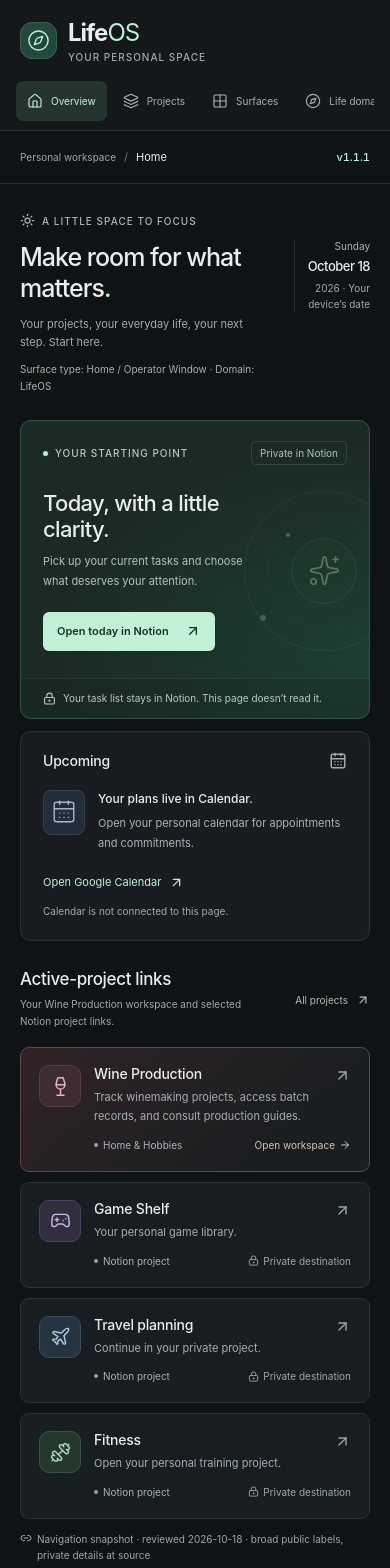
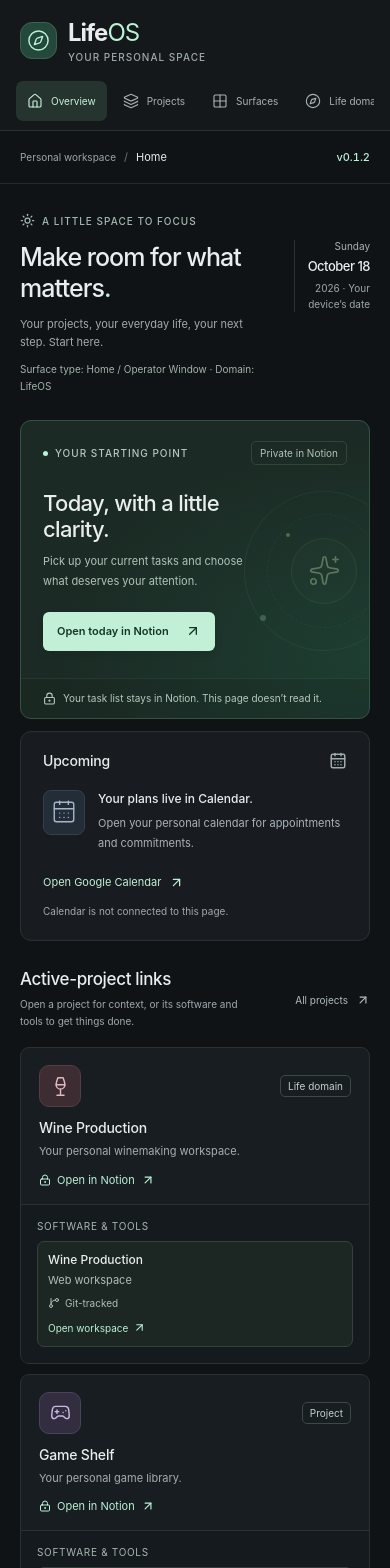
Before and after one commit to Hyrad/lifeos-home, a React (Vite) app: page / in a window 390 px wide. Shown: the top 1568 px of the page. Built offline with nearby package versions, Linux system fonts and the light colour scheme.

Commit message:
Distinguish projects from software tools in Home v0.1.2

```diff
--- a/package.json
+++ b/package.json
@@ -1,7 +1,7 @@
 {
   "name": "lifeos-home",
   "private": true,
-  "version": "1.1.1",
+  "version": "0.1.2",
   "type": "module",
   "packageManager": "pnpm@11.25.0",
   "engines": {
--- a/src/App.tsx
+++ b/src/App.tsx
@@ -6,6 +6,7 @@
   CalendarDays,
   Check,
   ChevronDown,
+  GitBranch,
   ExternalLink,
   Link2,
   LockKeyhole,
@@ -15,7 +16,6 @@
   Sun,
   X,
   Zap,
-  Wine,
 } from "lucide-react";
 import {
   domains,
@@ -25,7 +25,7 @@
   sources,
   surfaces,
 } from "./data/navigation";
-import type { Destination } from "./data/navigation";
+import type { ProjectDestination } from "./data/navigation";
 import {
   External,
   IconBox,
@@ -34,7 +34,6 @@
   Topbar,
   Footer,
 } from "./components/Shared";
-import { winePageURL } from "./data/modules";
 
 function useLocalDate() {
   const [date, setDate] = useState(() => new Date());
@@ -50,24 +49,60 @@
   return date;
 }
 
-function DestinationCard({ item }: { item: Destination }) {
+function ProjectCard({ item }: { item: ProjectDestination }) {
   return (
-    <External href={item.href} className="project-card">
+    <article className="project-card" aria-label={`${item.title} workspace`}>
+      <External href={item.href} className="project-entry">
         <div className="card-top">
           <IconBox icon={item.icon} tone={item.tone} />
-        <ArrowUpRight size={17} className="outbound" aria-hidden="true" />
+          <span className="project-kind">{item.workspaceKind}</span>
         </div>
         <h3>{item.title}</h3>
         <p>{item.description}</p>
-      <span className="card-bottom">
-        <span className="subtle-dot" />
-        Notion project
-        <span className="private-label">
-          <LockKeyhole size={11} aria-hidden="true" />
-          Private destination
-        </span>
+        <span className="project-access">
+          <LockKeyhole size={12} aria-hidden="true" />
+          Open in Notion
+          <ArrowUpRight size={14} aria-hidden="true" />
         </span>
       </External>
+      <div className="project-tools">
+        <p className="tool-section-label">Software &amp; tools</p>
+        {item.tools.length ? (
+          <ul className="tool-list">
+            {item.tools.map((tool) => {
+              const content = (
+                <>
+                  <span className="tool-title">{tool.title}</span>{" "}
+                  <span className="tool-kind">{tool.kind}</span>{" "}
+                  <span className="tool-tracking">
+                    <GitBranch size={12} aria-hidden="true" /> Git-tracked
+                  </span>{" "}
+                  <span className="tool-action">
+                    {tool.href ? "Open workspace" : "Access through project"}
+                    <ArrowUpRight size={13} aria-hidden="true" />
+                  </span>
+                </>
+              );
+              return (
+                <li key={tool.title}>
+                  {tool.href ? (
+                    <a href={tool.href} className="tool-link">
+                      {content}
+                    </a>
+                  ) : (
+                    <External href={item.href} className="tool-link">
+                      {content}
+                    </External>
+                  )}
+                </li>
+              );
+            })}
+          </ul>
+        ) : (
+          <p className="no-tools">No software linked yet.</p>
+        )}
+      </div>
+    </article>
   );
 }
 
@@ -218,44 +253,22 @@
             <SectionHeading
               id="projects-title"
               title="Active-project links"
-              subtitle="Your Wine Production workspace and selected Notion project links."
+              subtitle="Open a project for context, or its software and tools to get things done."
             >
               <External href={sources.projects} className="text-link secondary">
                 All projects <ArrowUpRight size={14} aria-hidden="true" />
               </External>
             </SectionHeading>
             <div className="project-grid">
-              <a href={winePageURL} className="project-card wine-home-card">
-                <div className="card-top">
-                  <IconBox icon={Wine} tone="rose" />
-                  <ArrowUpRight
-                    size={17}
-                    className="outbound"
-                    aria-hidden="true"
-                  />
-                </div>
-                <h3>Wine Production</h3>
-                <p>
-                  Track winemaking projects, access batch records, and consult
-                  production guides.
-                </p>
-                <span className="card-bottom">
-                  <span className="subtle-dot" />
-                  Home &amp; Hobbies
-                  <span className="private-label">
-                    Open workspace <ArrowRight size={12} aria-hidden="true" />
-                  </span>
-                </span>
-              </a>
-
               {projects.map((item) => (
-                <DestinationCard key={item.href} item={item} />
+                <ProjectCard key={item.href} item={item} />
               ))}
             </div>
             <p className="source-note">
               <Link2 size={12} aria-hidden="true" />
-              Navigation snapshot · reviewed {navigationReviewed} · broad public
-              labels, private details at source
+              Navigation snapshot · reviewed {navigationReviewed} · Git-tracked
+              identifies software, not live status. Private details stay at
+              source.
             </p>
           </section>
 
--- a/src/data/navigation.ts
+++ b/src/data/navigation.ts
@@ -22,6 +22,7 @@
   ShoppingCart,
 } from "lucide-react";
 import type { LucideIcon } from "lucide-react";
+import { winePageURL } from "./modules";
 
 // Public navigation allowlist. Only generic labels and destinations belong here.
 // Source: the existing Notion Home and Life Command Center; never a data export.
@@ -47,14 +48,40 @@
   tone: "mint" | "blue" | "lilac" | "amber" | "rose";
 }
 
-// Selected links listed in Notion Home, not a live list or a progress report.
-export const projects: Destination[] = [
+export interface ProjectTool {
+  title: string;
+  kind: "Software product" | "Tracker" | "Web workspace";
+  // Only a verified, approved app URL belongs here. Otherwise use its project.
+  href?: string;
+}
+
+export interface ProjectDestination extends Destination {
+  workspaceKind: "Project" | "Life domain";
+  tools: ProjectTool[];
+}
+
+// Selected canonical workspaces, not a live list or a progress report.
+// Git tracking is a classification, not a repository/deployment health check.
+export const projects: ProjectDestination[] = [
+  {
+    title: "Wine Production",
+    description: "Your personal winemaking workspace.",
+    href: notion("472be780ce1a8247b9ed8166a00fb5ad"),
+    icon: Wine,
+    tone: "rose",
+    workspaceKind: "Life domain",
+    tools: [
+      { title: "Wine Production", kind: "Web workspace", href: winePageURL },
+    ],
+  },
   {
     title: "Game Shelf",
     description: "Your personal game library.",
     href: notion("3f4be780ce1a8159bc09ebca662327dc"),
     icon: Gamepad2,
     tone: "lilac",
+    workspaceKind: "Project",
+    tools: [{ title: "Game Shelf", kind: "Software product" }],
   },
   {
     title: "Travel planning",
@@ -62,6 +89,8 @@
     href: notion("3cbbe780ce1a8113bfd6f89a48a2e9ec"),
     icon: Plane,
     tone: "blue",
+    workspaceKind: "Project",
+    tools: [{ title: "Travel tracker", kind: "Tracker" }],
   },
   {
     title: "Fitness",
@@ -69,6 +98,8 @@
     href: notion("3eabe780ce1a81a8b710d9cb3fbf53f0"),
     icon: Dumbbell,
     tone: "mint",
+    workspaceKind: "Project",
+    tools: [],
   },
 ];
 
--- a/src/styles.css
+++ b/src/styles.css
@@ -611,11 +611,12 @@
   gap: 14px;
 }
 .project-card {
-  display: block;
+  display: flex;
+  flex-direction: column;
   border: 1px solid var(--line);
   background: #181d21;
   border-radius: 9px;
-  padding: 19px 20px 0;
+  overflow: hidden;
   transition:
     border-color 0.18s,
     background 0.18s,
@@ -625,7 +626,89 @@
 .project-card:hover {
   border-color: #566b5e;
   background: #1c2425;
-  transform: translateY(-2px);
+}
+.project-entry {
+  display: block;
+  padding: 20px;
+  flex: 1;
+}
+.project-entry:focus-visible,
+.tool-link:focus-visible {
+  outline-offset: -3px;
+  border-radius: 8px;
+}
+.project-kind {
+  font-size: 10px;
+  color: #c4d1ca;
+  border: 1px solid #3c4945;
+  border-radius: 5px;
+  padding: 4px 7px;
+}
+.project-access {
+  display: flex;
+  align-items: center;
+  gap: 6px;
+  color: var(--mint);
+  font-size: 11px;
+  margin-top: 17px;
+}
+.project-tools {
+  border-top: 1px solid var(--line);
+  background: #141a1d;
+  padding: 15px 16px 16px;
+  min-height: 168px;
+}
+.tool-section-label {
+  color: #aab8b2;
+  font-size: 10px;
+  letter-spacing: 0.7px;
+  text-transform: uppercase;
+  margin-bottom: 9px;
+}
+.tool-list {
+  list-style: none;
+  margin: 0;
+  padding: 0;
+}
+.tool-link {
+  display: flex;
+  flex-direction: column;
+  align-items: flex-start;
+  gap: 5px;
+  padding: 10px;
+  border: 1px solid #35413d;
+  border-radius: 7px;
+  background: #1c2623;
+}
+.tool-link:hover {
+  border-color: #749d88;
+  background: #23302b;
+}
+.tool-title {
+  font-size: 12px;
+  font-weight: 550;
+}
+.tool-kind,
+.no-tools {
+  color: #b1bdb8;
+  font-size: 11px;
+  line-height: 1.6;
+}
+.tool-tracking,
+.tool-action {
+  display: flex;
+  align-items: center;
+  flex-wrap: wrap;
+  gap: 5px;
+  font-size: 10px;
+  line-height: 1.6;
+}
+.tool-tracking {
+  color: #b1bdb8;
+}
+.tool-action {
+  color: var(--mint);
+  margin-top: 4px;
 }
 .card-top {
   display: flex;
@@ -680,7 +763,7 @@
   letter-spacing: -0.2px;
   font-weight: 550;
 }
-.project-card > p {
+.project-entry > p {
   font-size: 12px;
   color: #a4adb4;
   line-height: 1.7;
@@ -1067,10 +1150,10 @@
   .orbit-art {
     right: 35px;
   }
-  .project-card {
+  .project-entry {
     padding-top: 23px;
   }
-  .project-card > p {
+  .project-entry > p {
     min-height: 25px;
   }
   .section {
@@ -1362,32 +1445,34 @@
     grid-template-columns: 1fr;
     gap: 10px;
   }
-  .project-card {
+  .project-entry {
     padding: 17px 18px;
-    position: relative;
     display: grid;
     grid-template-columns: 40px 1fr;
     column-gap: 15px;
     align-items: center;
   }
-  .card-top {
-    grid-row: 1/4;
+  .project-card .card-top {
+    grid-column: 1 / -1;
     margin: 0;
-    align-self: start;
-  }
-  .card-top > .outbound {
-    position: absolute;
-    right: 18px;
-    top: 19px;
+    margin-bottom: 12px;
   }
   .project-card h3 {
-    padding-right: 20px;
+    grid-column: 1 / -1;
     font-size: 14px;
   }
-  .project-card > p {
+  .project-entry > p {
+    grid-column: 1 / -1;
     min-height: 0;
     font-size: 11px;
     margin-top: 6px;
+  }
+  .project-access {
+    grid-column: 1 / -1;
+    margin-top: 12px;
+  }
+  .project-tools {
+    min-height: 0;
   }
   .card-bottom {
     margin: 10px 0 0;
@@ -1674,19 +1759,6 @@
   }
 }
 
-/* Independent module entry card; module styles live in its own repository. */
-.wine-home-card {
-  border-color: #634448;
-  background: linear-gradient(140deg, #312326, #191e21 80%);
-}
-.wine-home-card:hover {
-  border-color: #bd8c8b;
-  background: linear-gradient(140deg, #3b292d, #202629 80%);
-}
-.wine-home-card .private-label {
-  color: #e2bdb4;
-}
-
 @media (min-width: 1200px) {
   .project-grid {
     grid-template-columns: repeat(4, minmax(0, 1fr));
```
Also changed, not shown: scripts/browser-check.mjs (+30 -1 lines), 2 other files (tests, documents, lock files or other folders). Lines whose indentation alone changed are shown as unchanged.
